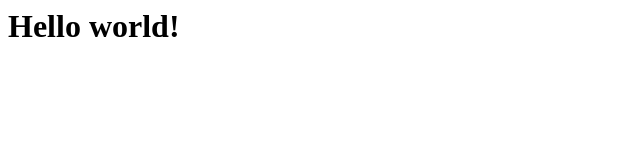
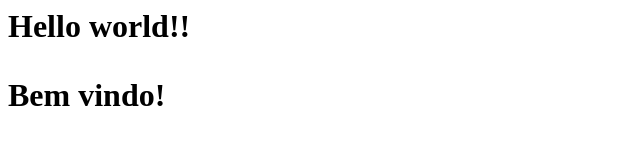
Before and after one commit to ILadyLuckI/teste-webhook, a plain HTML site: page index.html in a window 1280 px wide. Shown: the whole page, without its empty margins (0-640 px from the left). Drawn offline with Linux system fonts and the light colour scheme.

Commit message:
Feat: mensagem adicionada

```diff
--- a/index.html
+++ b/index.html
@@ -1 +1,3 @@
-<h1>Hello world! </h1>
+<h1>Hello world!!
+<p>Bem vindo!</p>
+</h1>
```
